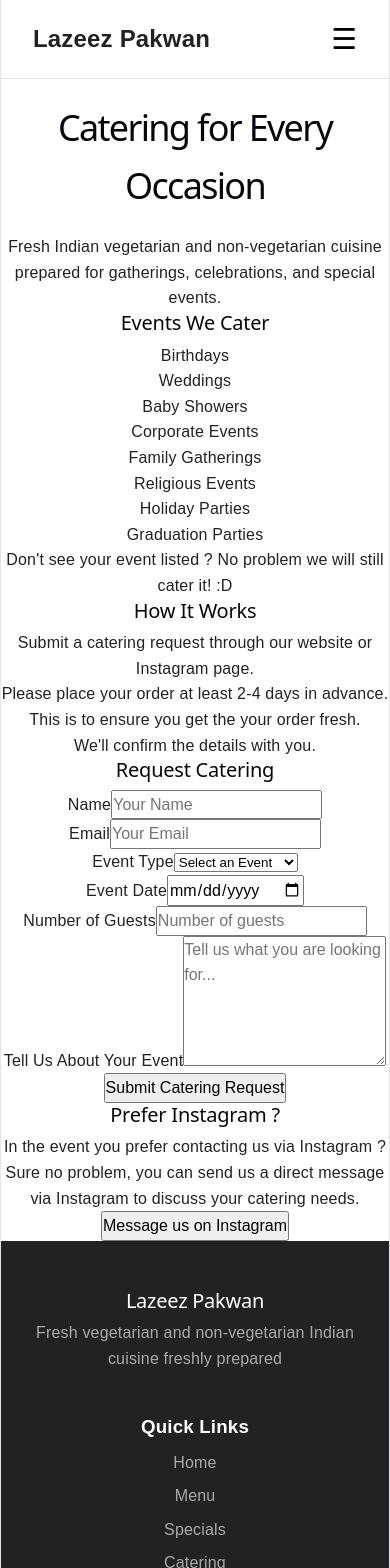
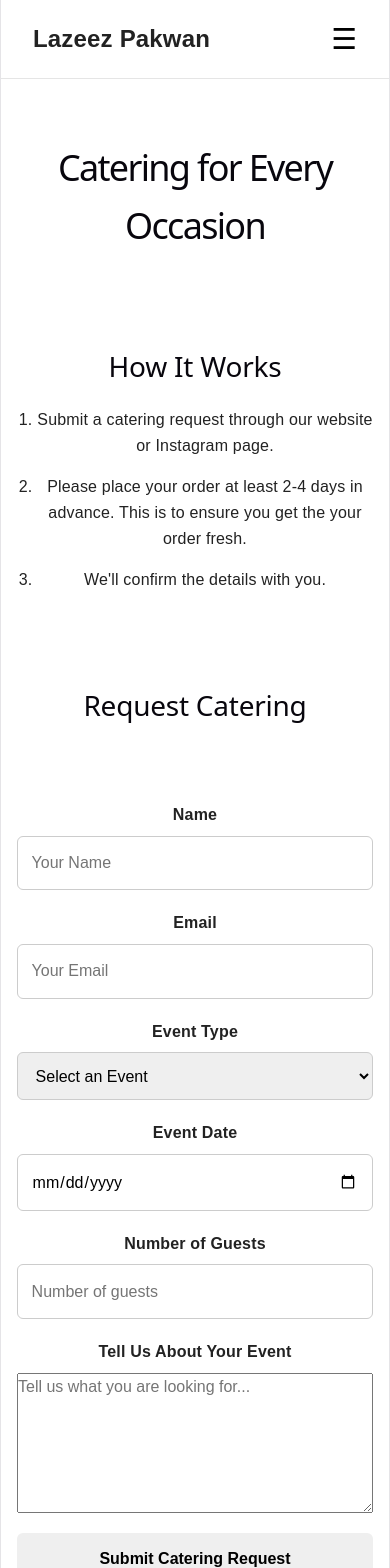
Before and after one commit to Agent610/Lazeez_Pakwan-Website, a React (Vite) app in the folder lazeez-pakwan/: page /catering in a window 390 px wide. Shown: the top 1568 px of the page. Built offline with nearby package versions, Linux system fonts and the light colour scheme.

Commit message:
Worked on Catering, and About

```diff
--- a/lazeez-pakwan/src/pages/About.jsx
+++ b/lazeez-pakwan/src/pages/About.jsx
@@ -1,4 +1,6 @@
 //NOT finished yet
+import { Link } from "react-router-dom";
+
 function About() {
   const reasons = [
     "Freshly prepared vegetarian and non-vegetarian Indian cuisine",
@@ -49,7 +51,35 @@
           ))}
         </ul>
       </section>
+      {/* <section>
+  <h2>Our Food & Moments</h2>
 
+  <div className="about-gallery">
+    <div className="gallery-item">
+      <img src="/images/placeholder-1.jpg" alt="Lazeez Pakwan food" />
+    </div>
+
+    <div className="gallery-item">
+      <img src="/images/placeholder-2.jpg" alt="Lazeez Pakwan food" />
+    </div>
+
+    <div className="gallery-item">
+      <img src="/images/placeholder-3.jpg" alt="Lazeez Pakwan food" />
+    </div>
+
+    <div className="gallery-item">
+      <img src="/images/placeholder-4.jpg" alt="Lazeez Pakwan food" />
+    </div>
+
+    <div className="gallery-item">
+      <img src="/images/placeholder-5.jpg" alt="Lazeez Pakwan food" />
+    </div>
+
+    <div className="gallery-item">
+      <img src="/images/placeholder-6.jpg" alt="Lazeez Pakwan food" />
+    </div>
+  </div>
+</section> */}
       <section>
         <h2>Ready to Plan Your Next Event ?</h2>
 
@@ -59,7 +89,7 @@
           (Best non-veg dish) + (Best Veg dish).[Full in the blanks]
         </p>
 
-        <button>Request Catering</button>
+        <Link to="/catering">Request Catering</Link>
       </section>
     </main>
   );
--- /dev/null
+++ b/lazeez-pakwan/src/pages/Catering.css
@@ -0,0 +1,109 @@
+/*Desktop View */
+.catering-form {
+  width: 90%;
+  max-width: 800px;
+  margin: 0 auto;
+  padding: 2rem;
+  display: flex;
+  flex-direction: column;
+  gap: 1.25rem;
+  box-sizing: border-box;
+}
+
+.form-group {
+  display: flex;
+  flex-direction: column;
+  gap: 0.5rem;
+}
+
+.form-group label {
+  font-weight: 600;
+}
+
+.form-group input,
+.form-group select,
+.font-group textarea {
+  width: 100%;
+  padding: 0.85rem;
+  box-sizing: border-box;
+  font: inherit;
+  border: 1px solid #ccc;
+  border-radius: 6px;
+}
+
+.form-group textarea {
+  min-height: 140px;
+  resize: vertical;
+}
+
+.catering-form button {
+  align-self: center;
+  padding: 0.85rem 1.5rem;
+  font: inherit;
+  font-weight: 600;
+  border: none;
+  border-radius: 6px;
+  cursor: pointer;
+}
+
+main {
+  width: 100%;
+}
+
+section {
+  padding: 3rem 2rem;
+}
+
+section h1,
+section h2 {
+  text-align: center;
+}
+
+section h1 {
+  font-size: 3rem;
+  margin-bottom: 1rem;
+}
+
+section h2 {
+  font-size: 2rem;
+  margin-bottom: 1.5rem;
+}
+
+section ol {
+  max-width: 700px;
+  margin: 0 auto;
+  padding-left: 1.5rem;
+}
+
+section ol li {
+  margin-bottom: 1rem;
+  line-height: 1.6;
+}
+
+/*Mobile view */
+@media (max-width: 480px) {
+  .catering-form {
+    width: 100%;
+    padding: 1rem;
+  }
+
+  section {
+    padding: 2.5rem 1rem;
+  }
+
+  section h1 {
+    font-size: 2.25rem;
+  }
+
+  section h2 {
+    font-size: 1.75rem;
+  }
+
+  section ol {
+    padding-left: 1.25rem;
+  }
+
+  .catering-form button {
+    width: 100%;
+  }
+}
--- a/lazeez-pakwan/src/pages/Catering.jsx
+++ b/lazeez-pakwan/src/pages/Catering.jsx
@@ -1,5 +1,7 @@
 // Come back after you get answers to the questions you need to ask
 // NOT Finished yet
+import "./Catering.css";
+
 function Catering() {
   const events = [
     "Birthdays",
@@ -16,23 +18,6 @@
     <main>
       <section>
         <h1>Catering for Every Occasion</h1>
-
-        <p>
-          Fresh Indian vegetarian and non-vegetarian cuisine prepared for
-          gatherings, celebrations, and special events.
-        </p>
-      </section>
-      <section>
-        <h2>Events We Cater</h2>
-        <ul>
-          {events.map((event) => (
-            <div key={event}>{event}</div>
-          ))}
-        </ul>
-
-        <p>
-          Don't see your event listed ? No problem we will still cater it! :D
-        </p>
       </section>
       <section>
         <h2>How It Works</h2>
@@ -52,19 +37,7 @@
       </section>
       <section>
         <h2>Request Catering</h2>
-        {/* <form>
-          <input type="text" placeholder="Full Name" />
-
-          <input type="email" placeholder="Email Address" />
-
-          <input type="date" />
-
-          <textarea placeholder="Tell us about your event..."></textarea>
-
-          <button type="submit">Submit Request</button>
-        </form> */}
       </section>
-      {/* Instagram Section (GET THE LINK) */}
       <form className="catering-form">
         <div className="form-group">
           <label htmlFor="name">Name</label>
@@ -135,8 +108,10 @@
         <button type="submit">Submit Catering Request</button>
       </form>
 
+      <p>Don't see your event listed ? No problem we will still cater it! :D</p>
       <section>
         <h2>Prefer Instagram ?</h2>
+        {/* Instagram Section (GET THE LINK) */}
         <p>
           In the event you prefer contacting us via Instagram ? Sure no problem,
           you can send us a direct message via Instagram to discuss your
```
Also changed, not shown: lazeez-pakwan/src/pages/About.css (added, +35 -0 lines).
